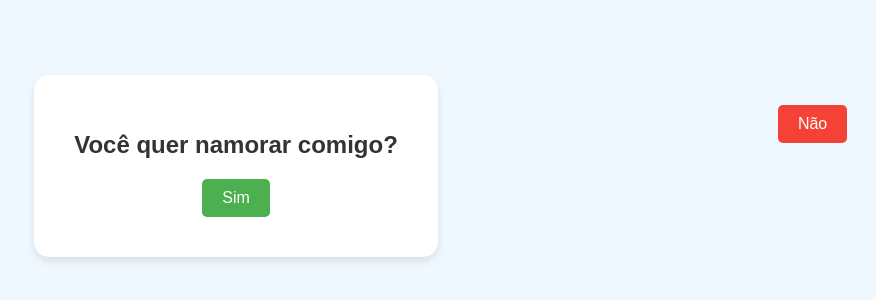
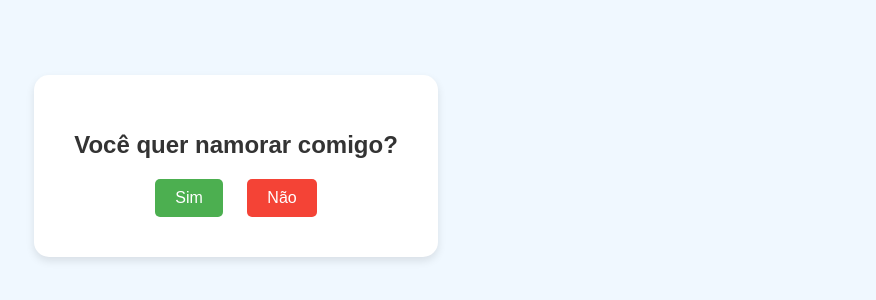
Before and after one commit to KiyotaYuji/Brincadeira, a plain HTML site: page index.html in a window 1280 px wide. Shown: the part 234-534 px from the top of the page, without its empty margins (404-1280 px from the left). Drawn offline with Linux system fonts and the light colour scheme.

Commit message:
Refactor button interactions and styles

```diff
--- a/index.html
+++ b/index.html
@@ -5,6 +5,7 @@
     <meta name="viewport" content="width=device-width, initial-scale=1.0">
     <title>Pergunta Importante</title>
     <style>
+        /* CSS: A parte de estilo */
         body {
             font-family: Arial, sans-serif;
             display: flex;
@@ -15,6 +16,7 @@
             margin: 0;
             overflow: hidden;
         }
+
         .container {
             text-align: center;
             background-color: white;
@@ -22,13 +24,16 @@
             border-radius: 15px;
             box-shadow: 0 4px 8px rgba(0,0,0,0.1);
         }
+
         h1 {
             font-size: 24px;
             color: #333;
         }
+
         .buttons {
             margin-top: 20px;
         }
+
         button {
             padding: 10px 20px;
             font-size: 16px;
@@ -37,13 +42,18 @@
             border-radius: 5px;
             color: white;
             margin: 0 10px;
+            /* Transição suave para a mudança de posição */
+            transition: top 0.3s ease, left 0.3s ease;
         }
+
         #yesButton {
-            background-color: #4CAF50;
+            background-color: #4CAF50; /* Verde */
         }
+
         #noButton {
-            background-color: #f44336;
-            position: absolute;
+            background-color: #f44336; /* Vermelho */
+            /* A MUDANÇA: Removemos o 'position: absolute' daqui.
+               Agora ele começará como um botão normal. */
         }
     </style>
 </head>
@@ -52,13 +62,15 @@
         <h1>Você quer namorar comigo?</h1>
         <div class="buttons">
             <button id="yesButton">Sim</button>
+            <button id="noButton">Não</button>
         </div>
     </div>
-    <button id="noButton">Não</button>
 
     <script>
+        // JavaScript: A inteligência da página
         const yesButton = document.getElementById('yesButton');
         const noButton = document.getElementById('noButton');
+        let isFirstClick = true; // Uma variável para controlar o primeiro clique
 
         yesButton.addEventListener('click', () => {
             alert('Que bom! Estou muito feliz!');
@@ -75,11 +87,22 @@
             noButton.style.top = `${newY}px`;
         }
 
-        // AGORA O BOTÃO SÓ SE MOVE QUANDO É CLICADO
-        noButton.addEventListener('click', moveButton);
+        // A MUDANÇA: Criamos uma nova função para o clique no "Não"
+        function handleNoClick() {
+            // Se for o primeiro clique...
+            if (isFirstClick) {
+                // ...adiciona o estilo que permite que ele "flutue" pela página
+                noButton.style.position = 'absolute';
+                isFirstClick = false; // E marca que não é mais o primeiro clique
+            }
 
-        // MANTEMOS ESTA LINHA PARA QUE ELE JÁ COMECE EM UM LUGAR ALEATÓRIO
-        moveButton();
+            // E então, move o botão (para o primeiro e todos os cliques seguintes)
+            moveButton();
+        }
+
+        noButton.addEventListener('click', handleNoClick);
+
+        // A MUDANÇA: Removemos a chamada que movia o botão no início
     </script>
 </body>
 </html>
```
